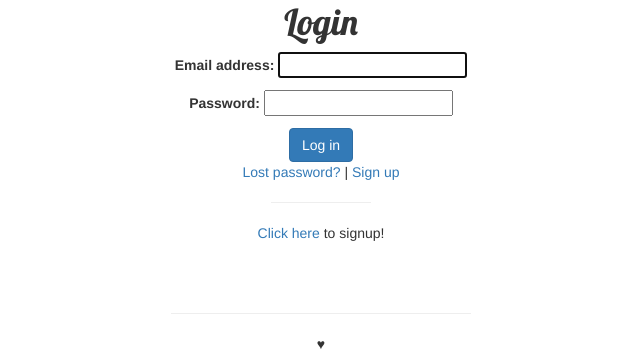
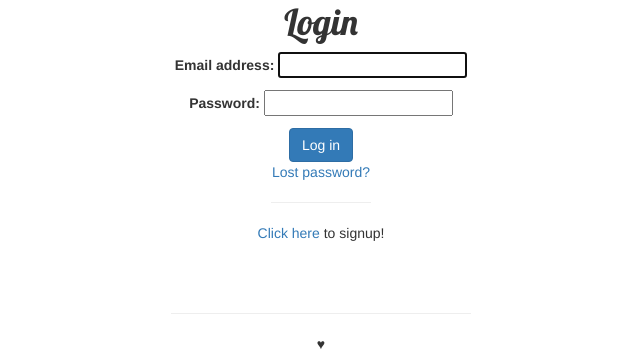
Before and after one commit to lawsonpd/tipout, a Django app: page /login/ in a window 1280 px wide. Shown: the part 108-464 px from the top of the page, without its empty margins (319-959 px from the left). Run offline with Django 3.2, Linux system fonts and the light colour scheme; parts of the project's set-up code (start-up, migrations or seed data) failed here and were passed over; some libraries are stand-ins or nearby versions.

Commit message:
Remove redudant copy on login page.

```diff
--- a/tipout/templates/registration/login.html
+++ b/tipout/templates/registration/login.html
@@ -28,7 +28,7 @@
   </form>
 
   {# Assumes password_reset view in URLconf #}
-  <p><a href="{% url 'password_reset' %}">Lost password?</a> | <a href="/signup/">Sign up</a></p>
+  <p><a href="{% url 'password_reset' %}">Lost password?</a></p>
 
   <hr style="width: 100px" />
 
```
